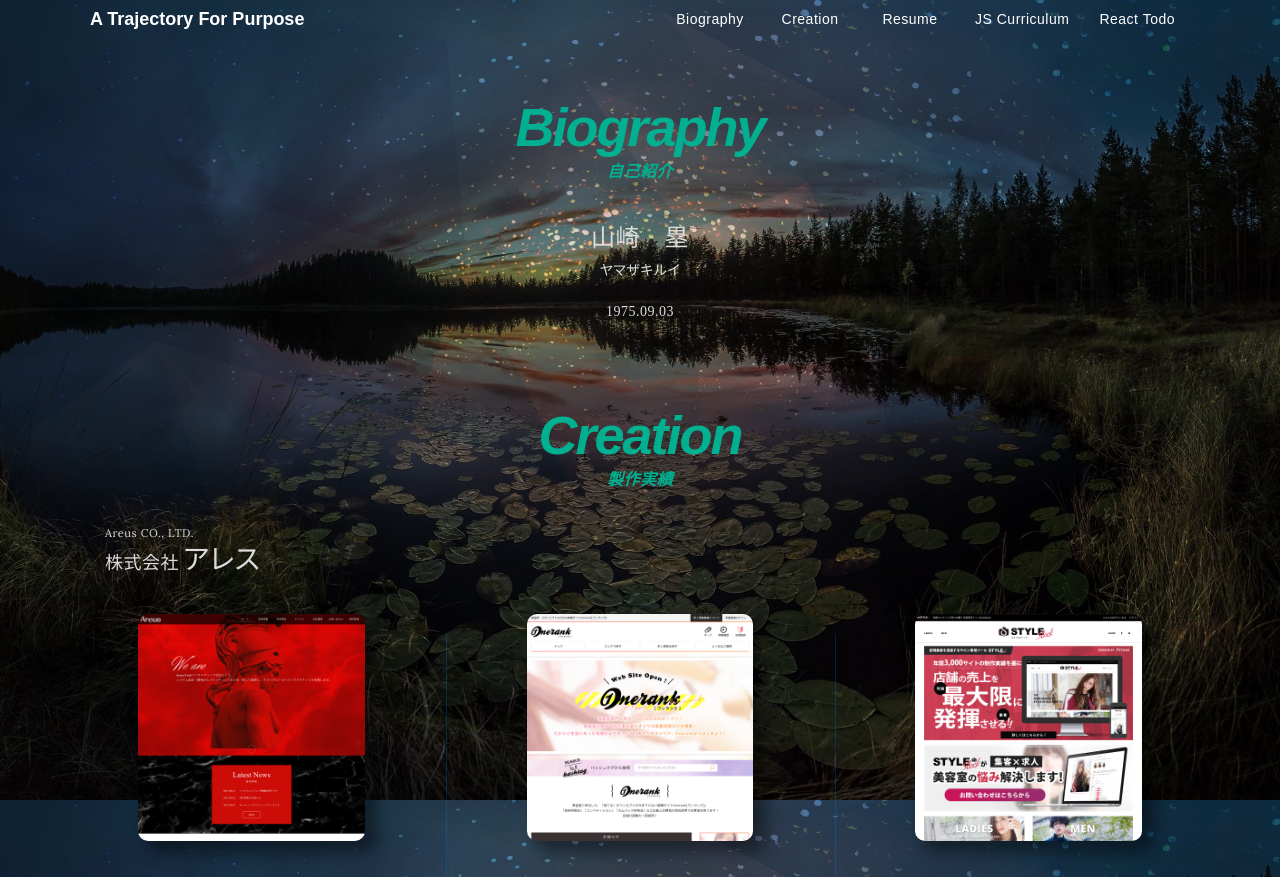
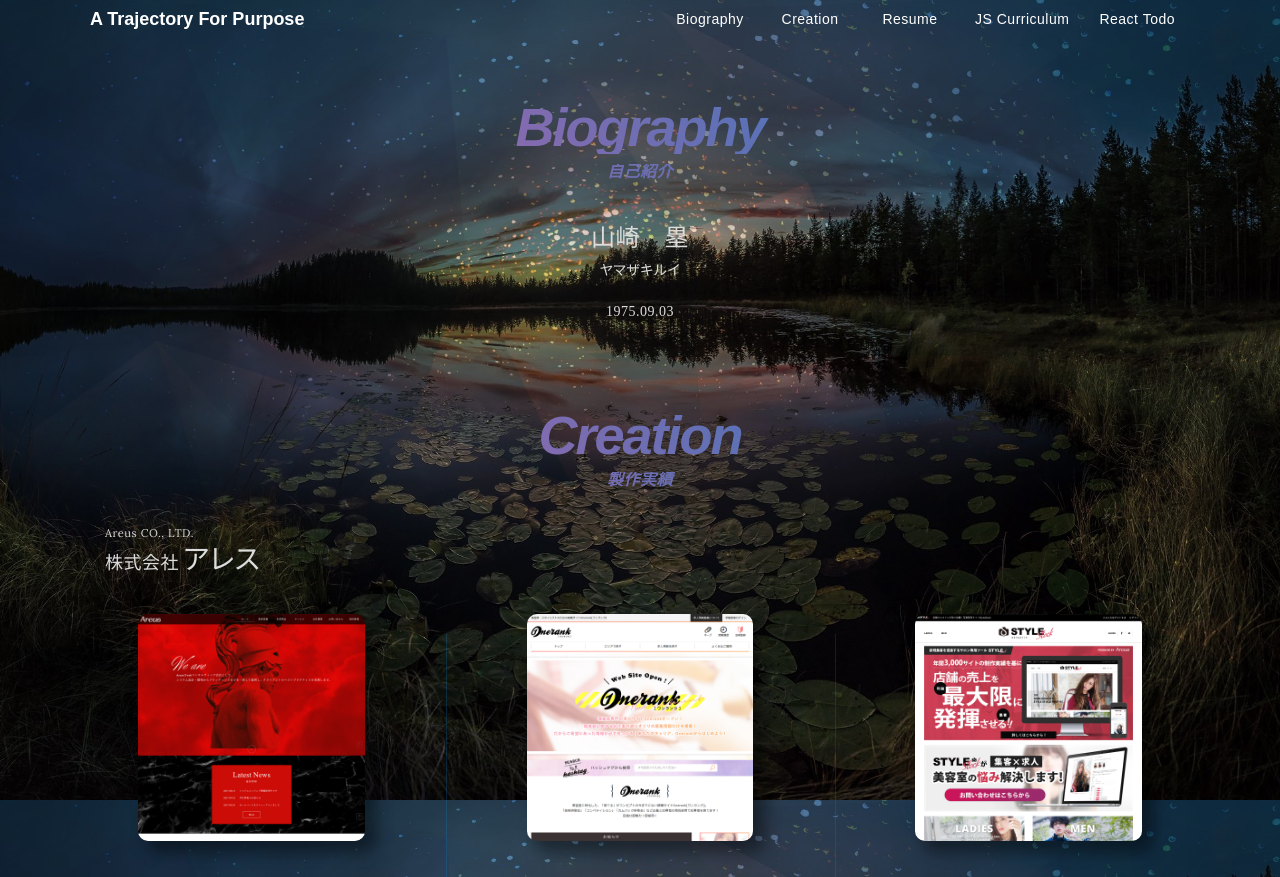
Before and after one commit to ry009/ry009.github.io, a plain HTML site: page index.html in a window 1280 px wide. Shown: the top 877 px of the page. Drawn offline with nearby package versions, Linux system fonts and the light colour scheme; a web font is replaced by a local one.

Commit message:
no message

```diff
--- a/assets/css/style.scss
+++ b/assets/css/style.scss
@@ -312,15 +312,20 @@ blockquote, q {
 
 		@include keyframes(hue) {
 			from {
-				transform: matrix(0, 0.7, 1.5, 0, 0, 0);
 				filter: hue-rotate(0deg);
 			}
 
 			to {
-				transform: matrix(1, 0, 0, 1, 0, 0);
-				filter: hue-rotate(-360deg);
+				filter: hue-rotate(-180deg);
 			}
 		};
+
+		@include keyframes(hueColor) {
+			0%{background-position:14% 0}
+			50%{background-position:87% 100%}
+			100%{background-position:14% 0}
+		};
+
 
 		@include keyframes(matrix) {
 			0% {
@@ -341,13 +346,18 @@ blockquote, q {
 			margin: 0 0 40px;
 
 			&.matrix {
-				color: $mainColor;
-				@include animation((blur 2s linear 0s 1, hue 40s linear 2s infinite, matrix 0.3s linear 0s 1));
+				color: #fff;
 			}
 
-			span {
+			& > span {
 				display: inline-block;
 				width: 100%;
+				position: relative;
+
+				& > span {
+					opacity: 0;
+					font-size: 0;
+				}
 
 				&:first-of-type {
 					margin-bottom: 10px;
@@ -356,12 +366,34 @@ blockquote, q {
 					font-family: $futura;
 					font-weight: 800;
 					font-style: italic;
+
+					&::before {
+						content: attr(data-h21);
+					}
 				}
 
 				&:last-of-type {
 					font-size: 1.6rem;
 					font-weight: bold;
 					font-style: italic;
+
+					&::before {
+						content: attr(data-h22);
+					}
+				}
+
+				&::before {
+					@include animation((hueColor 25s cubic-bezier(.445,.05,.55,.95) alternate infinite));
+					width: 100%;
+					height: 100%;
+					position: absolute;
+					background: linear-gradient(60deg,#f79533,#f37055,#ef4e7b,#a166ab,#5073b8,#1098ad,#07b39b,#6fba82);
+					background-size: 300% 300%;
+					-webkit-text-fill-color: transparent;
+					-webkit-background-clip: text;
+					top: 0;
+					left: 0;
+					right: 0;
 				}
 			}
 		}
--- a/index.html
+++ b/index.html
@@ -149,7 +149,8 @@
 		<article class="containerArticle" id="Biography">
 			<div class="comContents">
 				<h2 class="animated matrix">
-					<span>Biography</span><span>自己紹介</span>
+					<span data-h21="Biography"><span>Biography</span></span>
+					<span data-h22="自己紹介"><span>自己紹介</span></span>
 				</h2>
 
 				<div class="biographyList">
@@ -165,7 +166,8 @@
 		<article class="containerArticle" id="Creation">
 			<div class="comContents">
 				<h2 class="animated" data-scroll="toggle(.matrix, .invisible)">
-					<span>Creation</span><span>製作実績</span>
+					<span data-h21="Creation"><span>Creation</span></span>
+					<span data-h22="製作実績"><span>製作実績</span></span>
 				</h2>
 
 				<ul>
@@ -416,7 +418,8 @@
 		<article class="containerArticle" id="Resume">
 			<div class="comContents">
 				<h2 class="animated" data-scroll="toggle(.matrix, .invisible)">
-					<span>Resume</span><span>職務経歴</span>
+					<span data-h21="Resume"><span>Resume</span></span>
+					<span data-h22="職務経歴"><span>職務経歴</span></span>
 				</h2>
 
 				<ul class="resumeList">
```
Also changed, not shown: assets/css/style.css.
